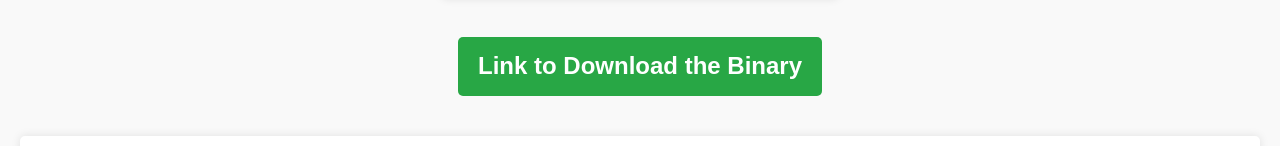
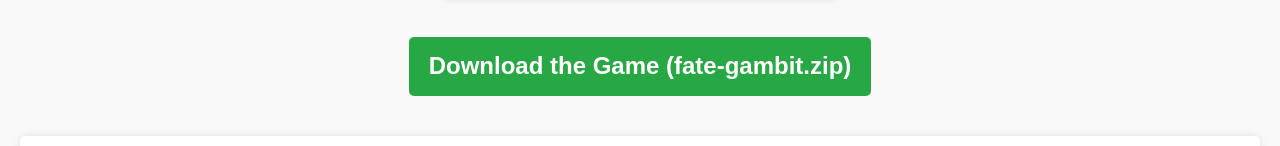
Before and after one commit to cswpy/toir-engine, a plain HTML site: page index.html in a window 1280 px wide. Shown: the part 1445-1591 px from the top of the page. Drawn offline with Linux system fonts and the light colour scheme.

Commit message:
Package assets with binary

```diff
--- a/index.html
+++ b/index.html
@@ -115,7 +115,7 @@
   </section>
 
   <section class="download-link">
-    <h2><a href="bin/fate-gambit">Link to Download the Binary</a></h2>
+    <h2><a href="release/fate-gambit.zip">Download the Game (fate-gambit.zip)</a></h2>
   </section>
 
   <div class="post-mortem">
```
Also changed, not shown: 2 other files.
